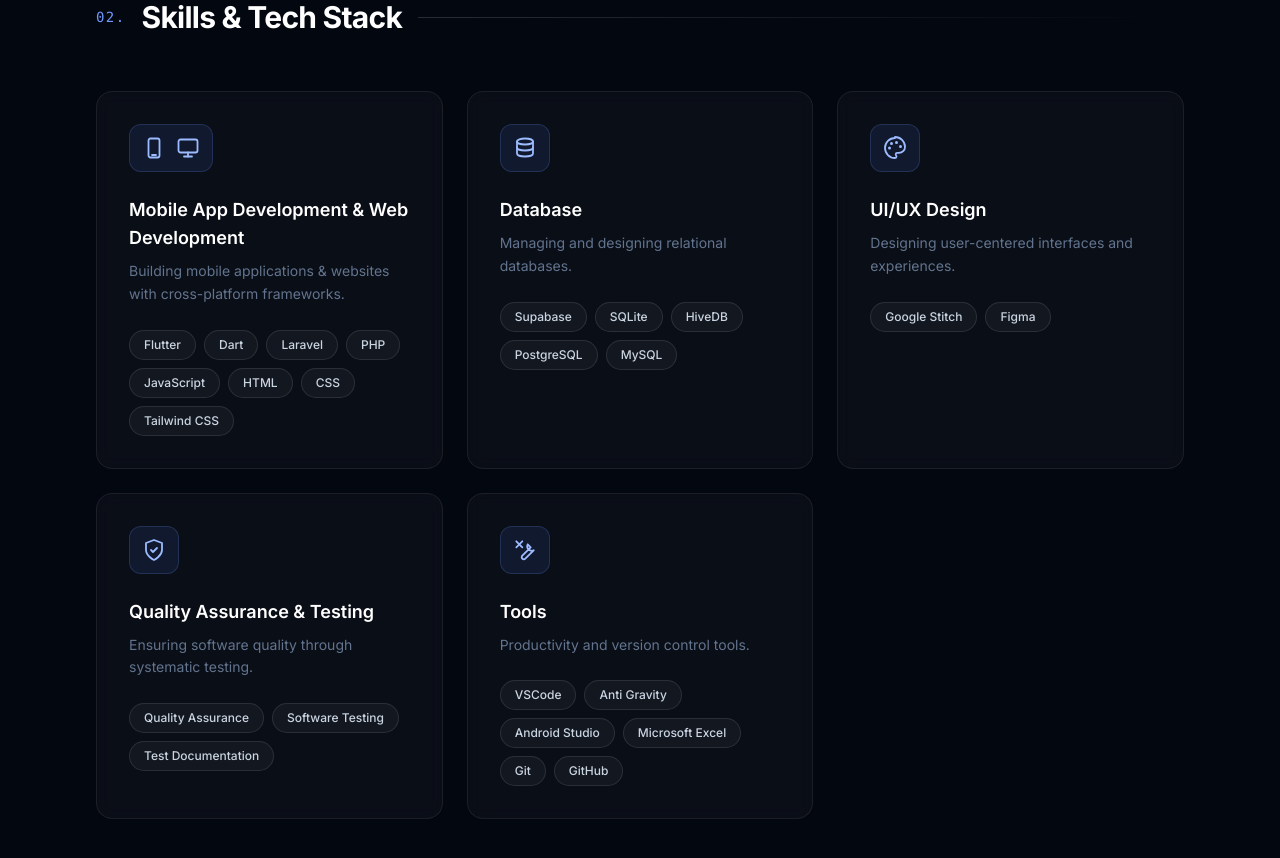
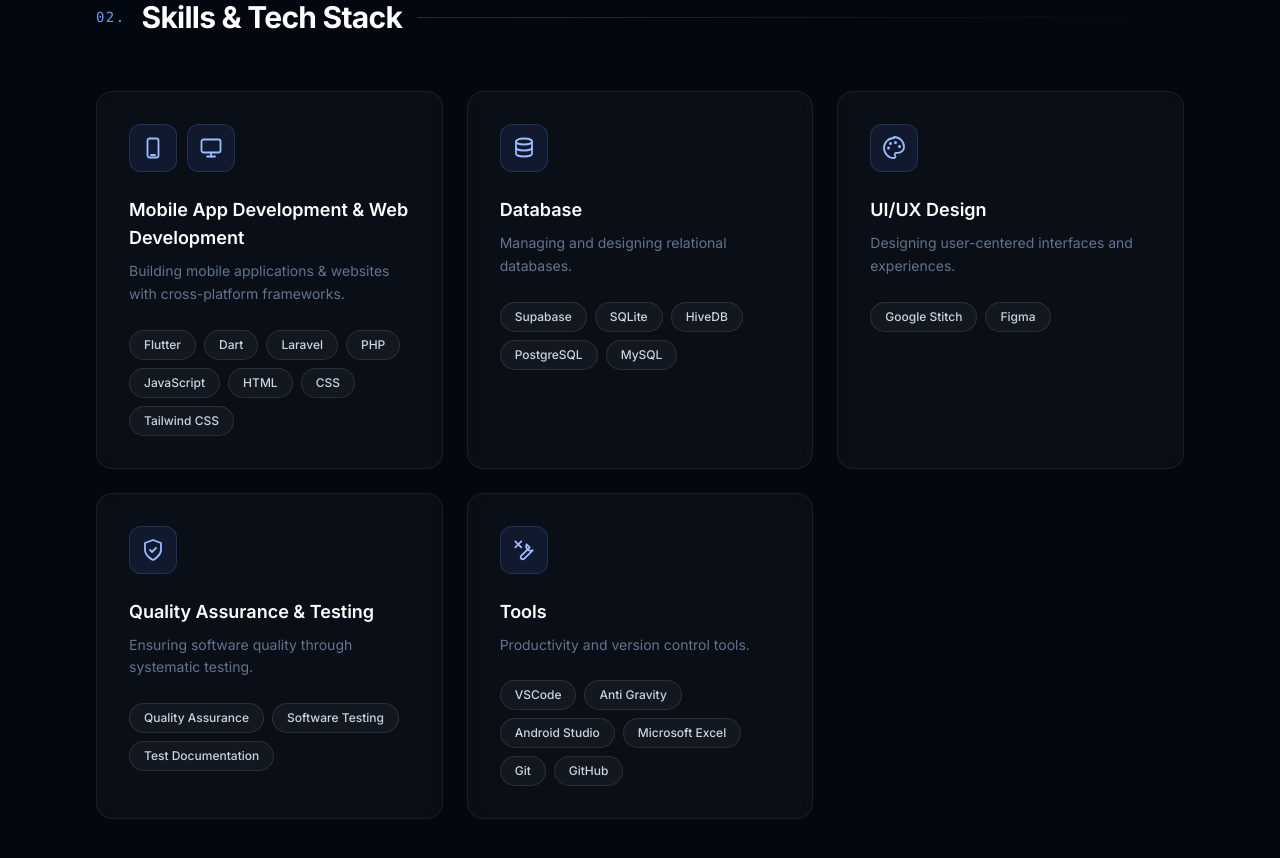
Before and after one commit to nzlvirza/portofolio-nazla-virza, a Vue app: page / in a window 1280 px wide. Shown: the part 1600-2458 px from the top of the page. Built offline with nearby package versions, Linux system fonts and the light colour scheme; a web font is replaced by a local one.

Commit message:
fix: refactor icon display structure in Skills component for improved layout

```diff
--- a/src/components/Skills.vue
+++ b/src/components/Skills.vue
@@ -33,11 +33,15 @@
                     v-motion="cardReveal(index)"
                     class="card card-hover group p-8"
                 >
-                    <div
-                        class="mb-6 flex h-12 min-w-12 w-fit items-center justify-center gap-2.5 rounded-xl border border-accent-400/20 bg-accent-500/10 px-3 text-accent-300 transition-all duration-300 group-hover:border-accent-400/50 group-hover:shadow-glow"
-                    >
-                        <AppIcon v-for="iconName in getIcons(group.icon)" :key="iconName" :name="iconName" size="6" />
-                    </div>
+                    <div class="mb-6 flex items-center gap-2.5">
+    <div
+        v-for="iconName in getIcons(group.icon)"
+        :key="iconName"
+        class="flex h-12 w-12 items-center justify-center rounded-xl border border-accent-400/20 bg-accent-500/10 text-accent-300 transition-all duration-300 group-hover:border-accent-400/50 group-hover:shadow-glow"
+    >
+        <AppIcon :name="iconName" size="6" />
+    </div>
+</div>
 
                     <h3 class="text-lg font-semibold text-white">{{ group.category }}</h3>
                     <p class="mt-2 text-sm leading-relaxed text-slate-500">{{ group.description }}</p>
```
